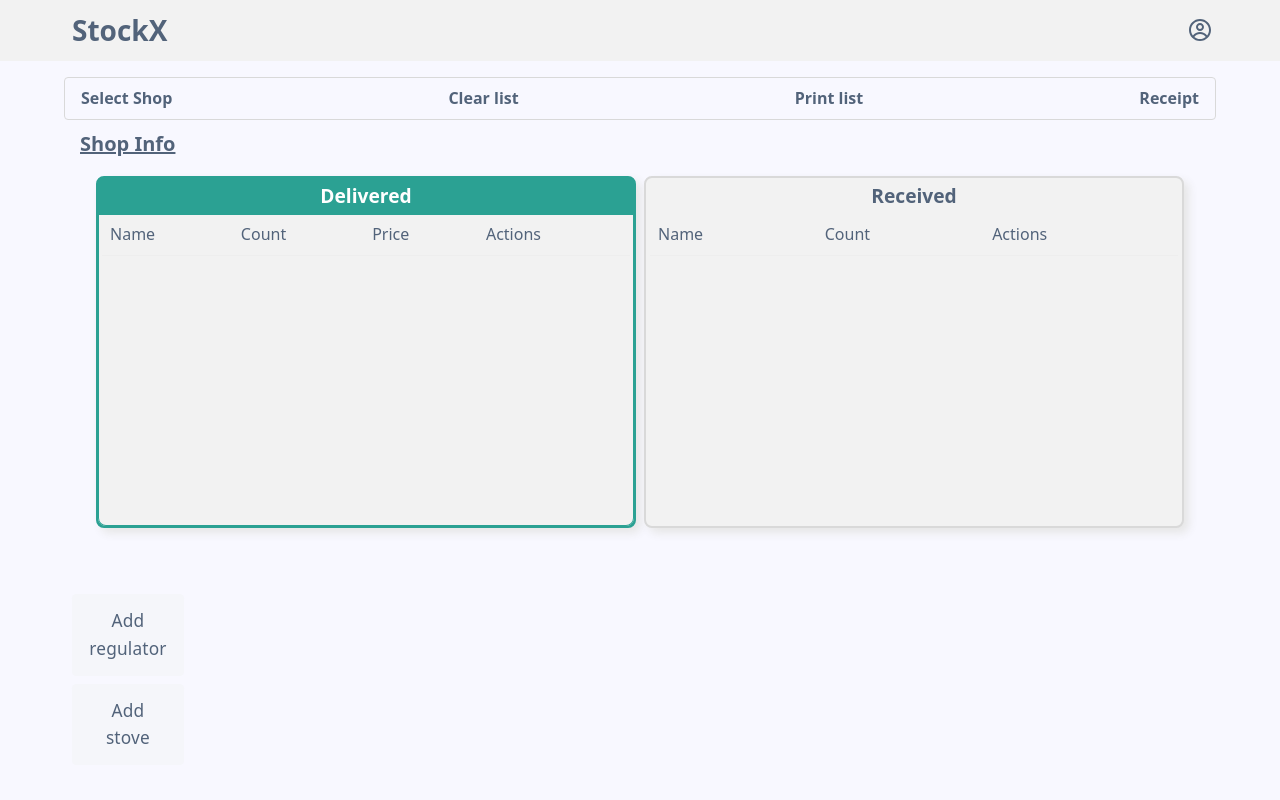
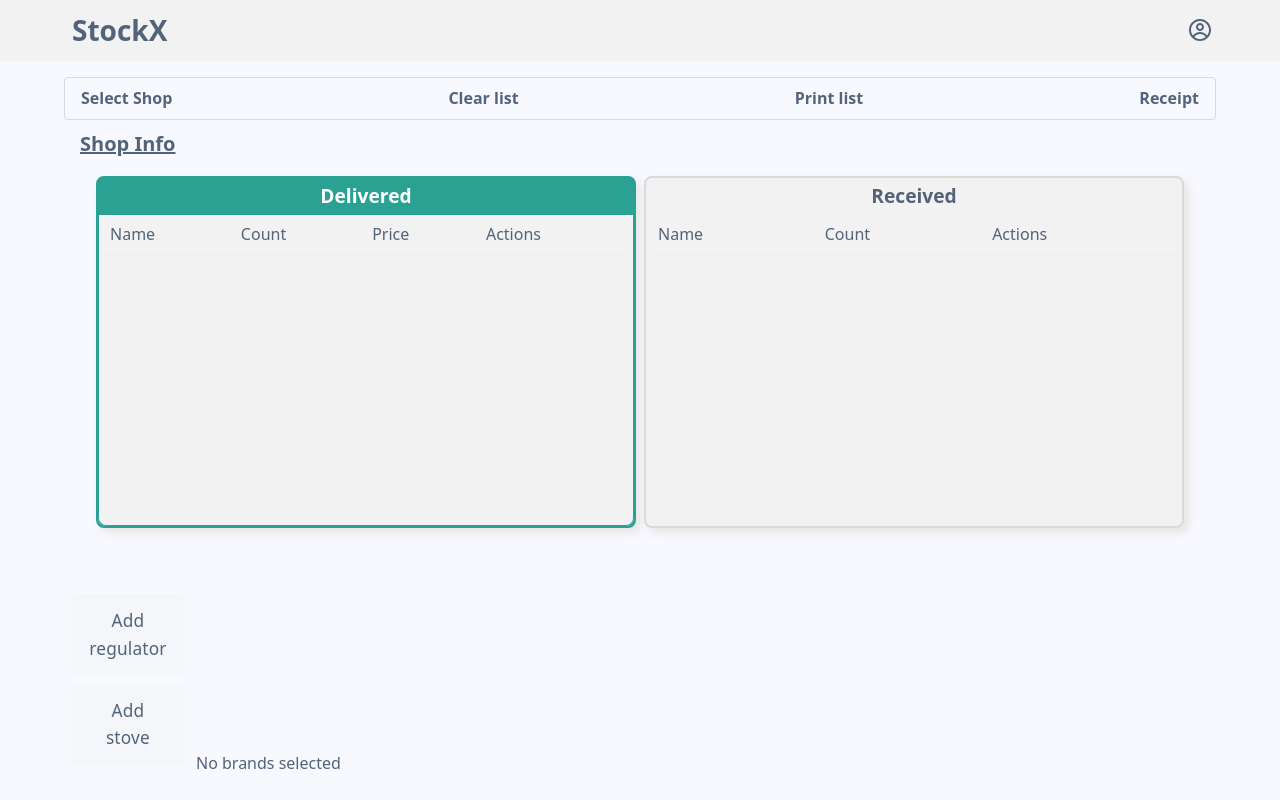
Before and after one commit to shahriar-sakib-khan/StockX-1, a React (Vite) app in the folder Frontend/: page /dashboard/shop-selection/exchange in a window 1280 px wide. Built offline with nearby package versions, Linux system fonts and the light colour scheme.

Commit message:
Use the draft selected brands list inside the exchange page as well

```diff
--- a/Frontend/src/components/ExchangeComponents/ExchangeSlider/ExchangeSlider.jsx
+++ b/Frontend/src/components/ExchangeComponents/ExchangeSlider/ExchangeSlider.jsx
@@ -1,17 +1,19 @@
-import { useState } from "react";
+import { useEffect, useState } from "react";
 import ExchangeSliderCard from "../ExchangeSliderCard/ExchangeSliderCard";
 import styles from "./ExchangeSlider.module.css";
 import ExchangeModal from "../ExchangeModal/ExchangeModal";
 import { useBrandStore } from "../../../stores/brandStore";
 
 export default function ExchangeSlider({ activeSection = "" }) {
-  const brands = useBrandStore((state) => state.selectedBrands);
-  const setBrands = useBrandStore((state) => state.setBrands);
+  const draftBrands = useBrandStore((state) => state.draftSelectedBrands);
+  const initializeDraft = useBrandStore((state) => state.initializeDraft);
+
+  const brandsToShow = draftBrands;
 
   const [modalOpen, setModalOpen] = useState(false);
   const [selectedCard, setSelectedCard] = useState(null);
 
-  const cardsData = brands.map((brand) => ({
+  const cardsData = brandsToShow.map((brand) => ({
     brandId: brand.id,
     brandName: brand.name,
     stock: brand.totalCylinderCount,
@@ -19,6 +21,11 @@
     imgSrc: brand.image,
     key: `${brand.id}`,
   }));
+
+  // On mount, initialize draft selection with current confirmed selection
+  useEffect(() => {
+    initializeDraft();
+  }, [initializeDraft]);
 
   const cards = cardsData.map((card) => (
     <ExchangeSliderCard
@@ -37,12 +44,12 @@
 
   return (
     <div className={styles.exchangeSlider}>
-      {cards}
+      {cards.length > 0 ? cards : <p>No brands selected</p>}
       <ExchangeModal
         open={modalOpen}
         onClose={() => setModalOpen(false)}
         card={selectedCard}
-        setCylinders={setBrands} // or rename to setBrands in modal too
+        setCylinders={() => {}} // placeholder or remove if not needed here
         activeSection={activeSection}
       />
     </div>
```
